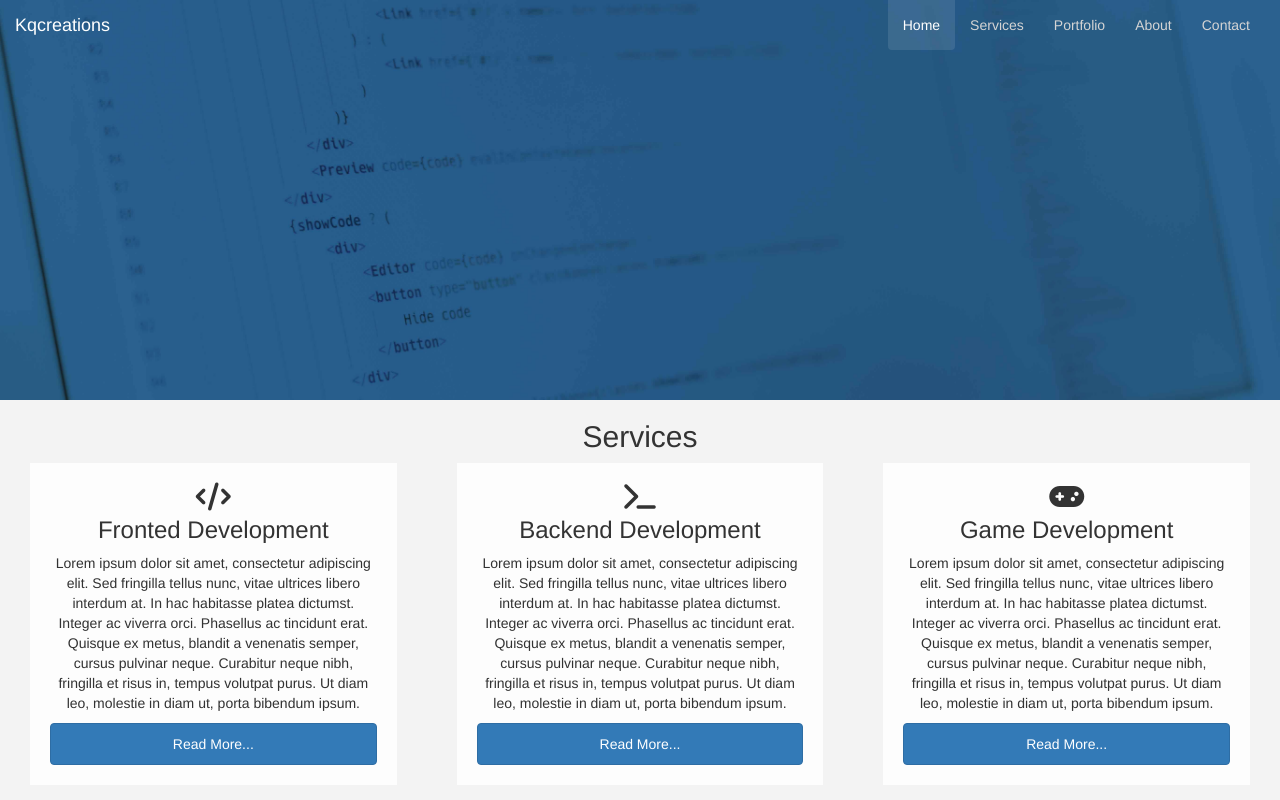
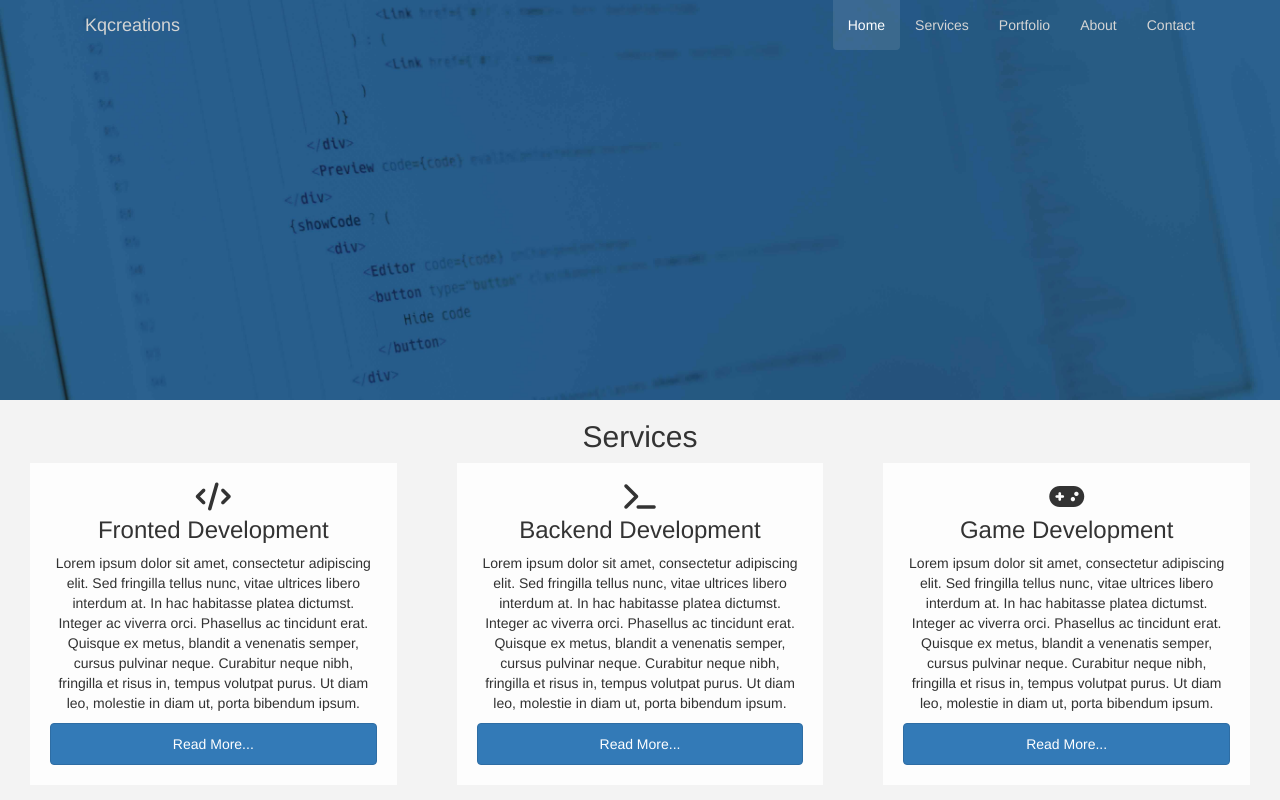
Before and after one commit to Kevintjuhz/firstwebsite, a plain HTML site: page index.html in a window 1280 px wide. Shown: the top 800 px of the page. Drawn offline with nearby package versions, Linux system fonts and the light colour scheme.

Commit message:
Add files via upload

```diff
--- a/index.html
+++ b/index.html
@@ -20,9 +20,8 @@
     </head>
     <body>
        <div id="container">
-        <header>
             <div id="header-image" class="img-responsive">
-                <nav class="navbar navbar-inverse">
+                <nav class="navbar navbar-inverse navbar-fixed-top container">
                     <div class="container-fluid">
                         <div class="navbar-header">
                             <button type="button" class="navbar-toggle" data-toggle="collapse" data-target="#navBar"> <span class="icon-bar"></span> <span class="icon-bar"></span> <span class="icon-bar"></span> </button> <a class="navbar-brand" href="index.html">Kqcreations</a> </div>
@@ -38,7 +37,6 @@
                     </div>
                 </nav>
             </div>
-        </header>
         <div id="content">
             <div id="services-section">
             <h2 class="content-header">Services</h2>
```
